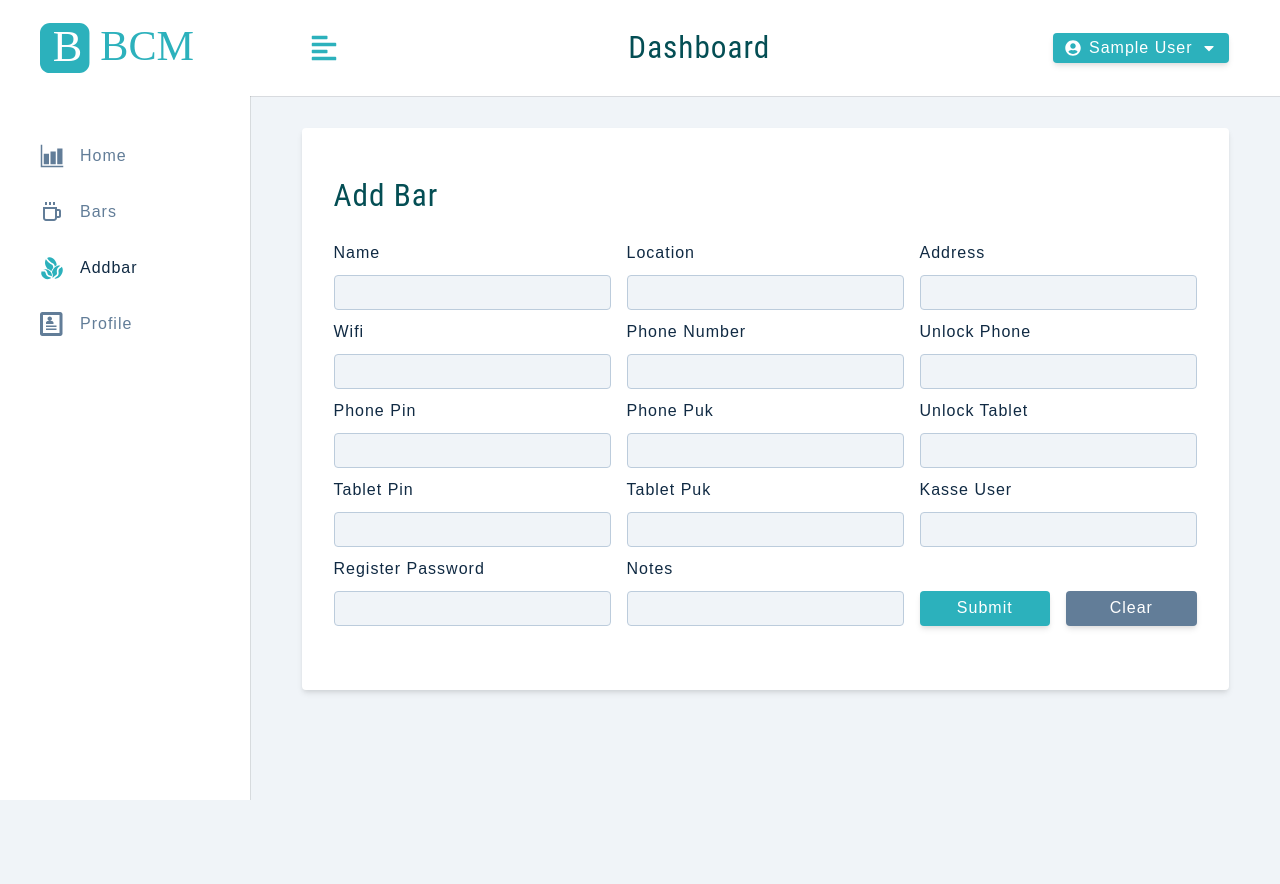
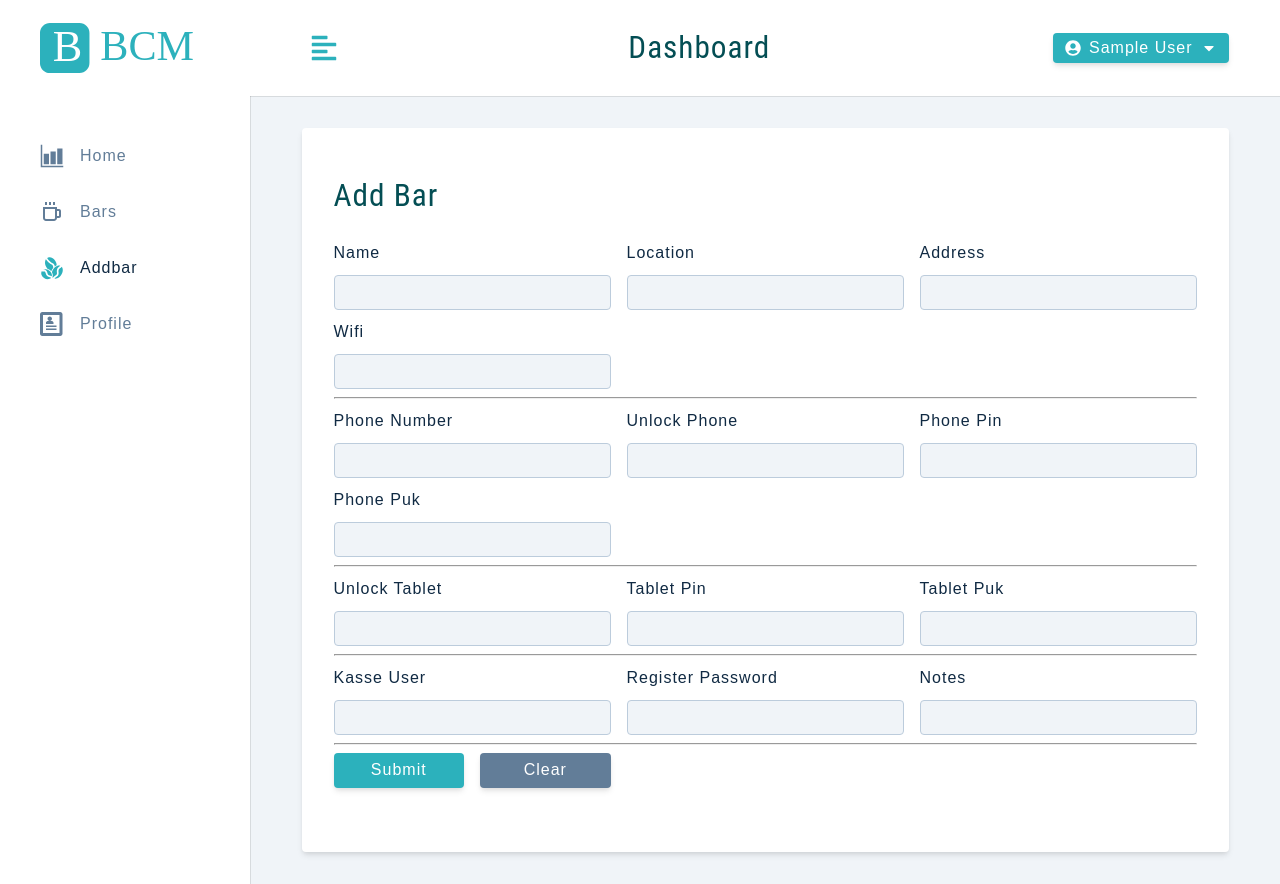
Before and after one commit to P-Pimentinha/BCM, a React (Create React App) app in the folder client/: page /addbar in a window 1280 px wide. Before the commit the page ends 800 px from the top, so only its background shows below. Built offline with nearby package versions, Linux system fonts and the light colour scheme; sample sign-in values are in the browser's storage.

Commit message:
style: minor design changes to addBar

```diff
--- a/client/src/pages/dashboard/AddBar.js
+++ b/client/src/pages/dashboard/AddBar.js
@@ -86,7 +86,9 @@ const AddBar = () => {
             value={wifi}
             handleChange={handleJobInput}
           />
-
+        </div>
+        <hr />
+        <div className='form-center'>
           <FormRow
             labelText='Phone Number'
             type='text'
@@ -115,7 +117,10 @@ const AddBar = () => {
             value={phonePuk}
             handleChange={handleJobInput}
           />
+        </div>
+        <hr />
 
+        <div className='form-center'>
           <FormRow
             labelText='Unlock Tablet'
             type='text'
@@ -139,7 +144,9 @@ const AddBar = () => {
             value={tabletPuk}
             handleChange={handleJobInput}
           />
-
+        </div>
+        <hr />
+        <div className='form-center'>
           <FormRow
             labelText='Kasse User'
             type='text'
@@ -162,6 +169,9 @@ const AddBar = () => {
             value={notes}
             handleChange={handleJobInput}
           />
+        </div>
+        <hr />
+        <div className='form-center'>
           <div className='btn-container'>
             <button
               className='btn btn-block submit-btn'
```
